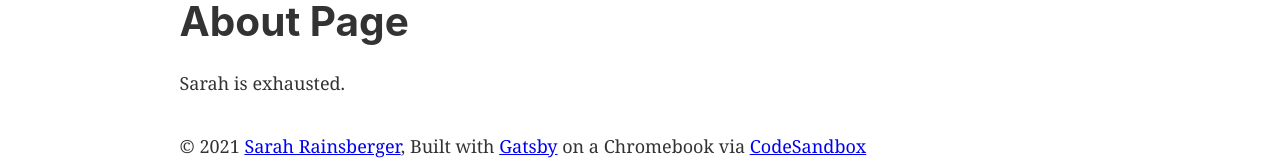
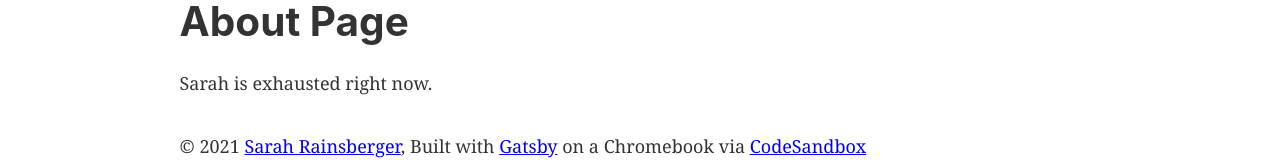
Before and after one commit to side-projects-42/sGatz, a Gatsby site: page /about in a window 1280 px wide. Shown: the part 123-283 px from the top of the page. Built offline with nearby package versions, Linux system fonts and the light colour scheme; Gatsby itself is replaced by a stand-in of ours.

Commit message:
trivial text change to create a build

```diff
--- a/src/pages/about.js
+++ b/src/pages/about.js
@@ -7,7 +7,7 @@ const About = () => {
     <Layout>
       <SEO title="About" />
       <h1>About Page</h1>
-      <p>Sarah is exhausted.</p>
+      <p>Sarah is exhausted right now.</p>
     </Layout>
   )
 }
```
